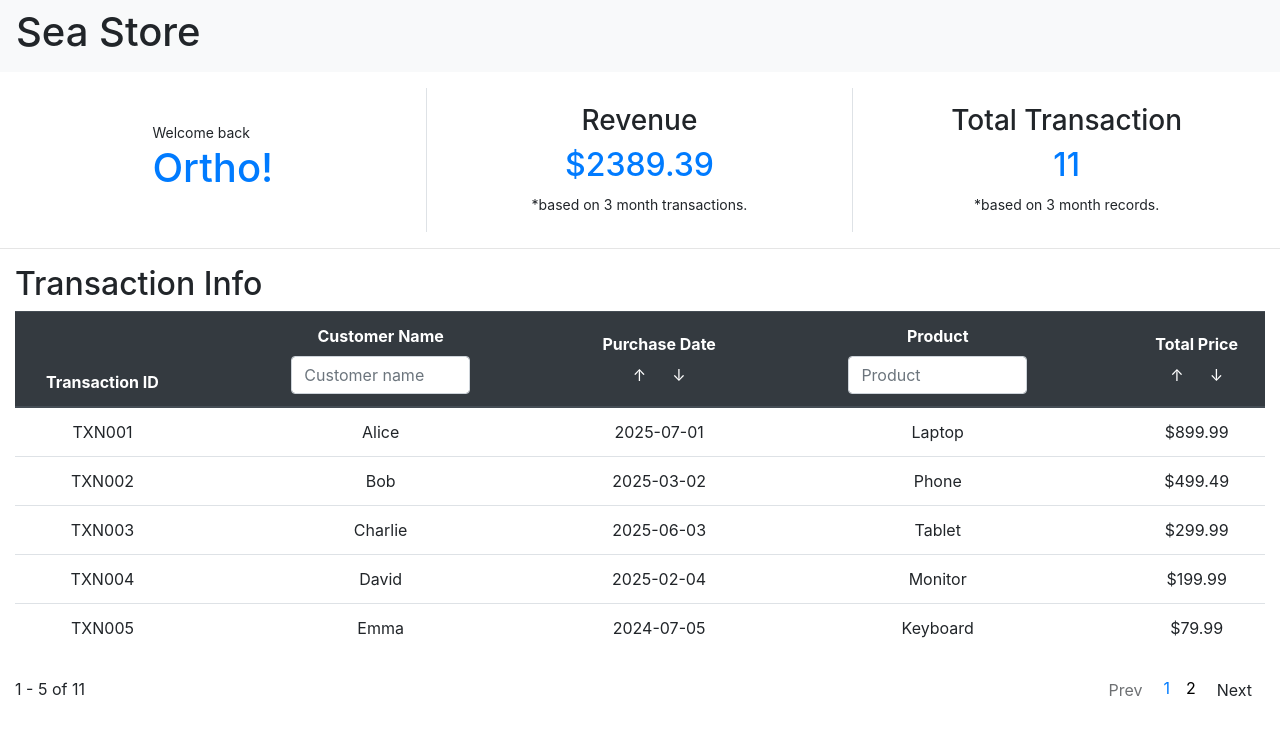
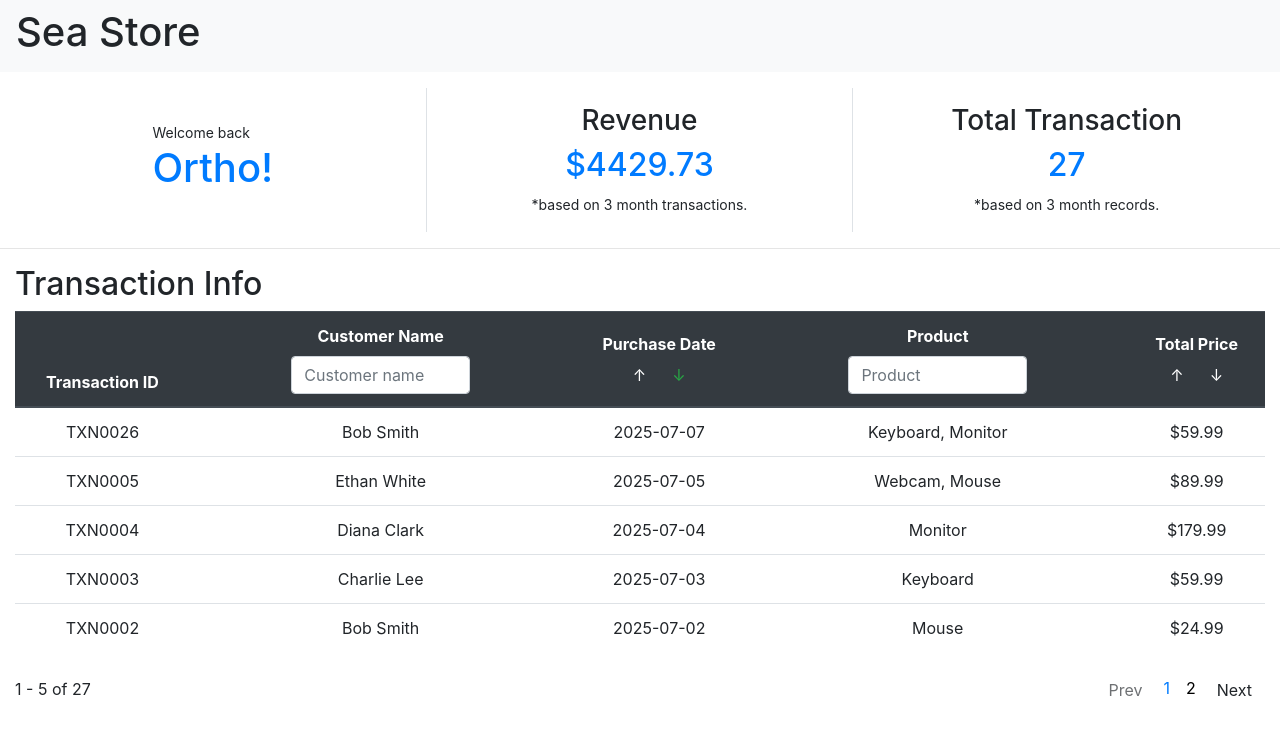
Before and after one commit to Sriprasanth8/customer-rewards, a React (Vite) app: page / in a window 1280 px wide. Shown: the top 734 px of the page. Built offline with nearby package versions, Linux system fonts and the light colour scheme.

Commit message:
Updated dataset and README.md

```diff
--- a/src/components/customerRewardsUI/transactionTable.jsx
+++ b/src/components/customerRewardsUI/transactionTable.jsx
@@ -6,7 +6,7 @@ import styles from "./customerReward.module.css";
 
 
 const TransactionTable = (prop) => {
-    const [sortConfig, setSortConfig] = useState({ key: "", direction: "" });
+    const [sortConfig, setSortConfig] = useState({ key: "purchaseDate", direction: "desc" });
     const [searchProduct, setSearchProduct] = useState("");
 
     var txn = prop.cusInfo.transactions;
--- a/src/components/dashBoard/dashBoard.jsx
+++ b/src/components/dashBoard/dashBoard.jsx
@@ -12,7 +12,7 @@ const DashBoard = () => {
     const [selectedCustomerId, setSelectedCustomerId] = useState(0);
     const [searchName, setSearchName] = useState("");
     const [searchProduct, setSearchProduct] = useState("");
-    const [sortConfig, setSortConfig] = useState({ key: "", direction: "" });
+    const [sortConfig, setSortConfig] = useState({ key: "purchaseDate", direction: "desc" });
     const [toogle, setToogle] = useState(false);
     const itemsPerPage = 5;
 
--- a/src/json/sampleData.js
+++ b/src/json/sampleData.js
@@ -1,195 +1,395 @@
 export const sampleTransactions = [
-    { transactionId: "TXN001", customerId : 1 , customerName: "Alice", purchaseDate: "2025-07-01", product: "Laptop", totalPrice: 899.99 },
-    { transactionId: "TXN002", customerId : 2 , customerName: "Bob", purchaseDate: "2025-03-02", product: "Phone", totalPrice: 499.49 },
-    { transactionId: "TXN003", customerId : 3 , customerName: "Charlie", purchaseDate: "2025-06-03", product: "Tablet", totalPrice: 299.99 },
-    { transactionId: "TXN004", customerId : 4 , customerName: "David", purchaseDate: "2025-02-04", product: "Monitor", totalPrice: 199.99 },
-    { transactionId: "TXN005", customerId : 5 , customerName: "Emma", purchaseDate: "2024-07-05", product: "Keyboard", totalPrice: 79.99 },
-    { transactionId: "TXN006", customerId : 6 , customerName: "Frank", purchaseDate: "2025-05-06", product: "Mouse", totalPrice: 39.99 },
-    { transactionId: "TXN007", customerId : 7 , customerName: "Grace", purchaseDate: "2025-05-07", product: "Charger", totalPrice: 29.99 },
-    { transactionId: "TXN008", customerId : 8 , customerName: "Henry", purchaseDate: "2025-06-08", product: "Headphones", totalPrice: 89.99 },
-    { transactionId: "TXN009", customerId : 9 , customerName: "Ivy", purchaseDate: "2025-01-09", product: "Webcam", totalPrice: 49.99 },
-    { transactionId: "TXN010", customerId : 10 , customerName: "Jack", purchaseDate: "2025-05-10", product: "Speaker", totalPrice: 99.99 },
-    { transactionId: "TXN011", customerId : 1 , customerName: "Alice", purchaseDate: "2025-03-10", product: "Speaker", totalPrice: 99.99 },
+  { transactionId: "TXN0001", customerId: 1001, customerName: "Alice Johnson", purchaseDate: "2025-07-01", product: "Laptop, Keyboard", totalPrice: 899.99 },
+  { transactionId: "TXN0002", customerId: 1002, customerName: "Bob Smith", purchaseDate: "2025-07-02", product: "Mouse", totalPrice: 24.99 },
+  { transactionId: "TXN0026", customerId: 1002, customerName: "Bob Smith", purchaseDate: "2025-07-07", product: "Keyboard, Monitor", totalPrice: 59.99 },
+  { transactionId: "TXN0003", customerId: 1003, customerName: "Charlie Lee", purchaseDate: "2025-07-03", product: "Keyboard", totalPrice: 59.99 },
+  { transactionId: "TXN0004", customerId: 1004, customerName: "Diana Clark", purchaseDate: "2025-07-04", product: "Monitor", totalPrice: 179.99 },
+  { transactionId: "TXN0005", customerId: 1005, customerName: "Ethan White", purchaseDate: "2025-07-05", product: "Webcam, Mouse", totalPrice: 89.99 },
+
+  { transactionId: "TXN0006", customerId: 1006, customerName: "Fiona Martin", purchaseDate: "2025-06-01", product: "Tablet, USB Hub", totalPrice: 329.99 },
+  { transactionId: "TXN0007", customerId: 1007, customerName: "George Hall", purchaseDate: "2025-06-03", product: "Smartwatch", totalPrice: 199.99 },
+  { transactionId: "TXN0008", customerId: 1008, customerName: "Hannah Adams", purchaseDate: "2025-06-10", product: "USB Hub", totalPrice: 39.99 },
+  { transactionId: "TXN0027", customerId: 1008, customerName: "Hannah Adams", purchaseDate: "2025-05-26", product: "Laptop Stand, Mouse, Keyboard", totalPrice: 49.99 },
+  { transactionId: "TXN0009", customerId: 1009, customerName: "Ian Wright", purchaseDate: "2025-06-15", product: "Bluetooth Speaker", totalPrice: 99.99 },
+  { transactionId: "TXN0010", customerId: 1010, customerName: "Julia Baker", purchaseDate: "2025-06-20", product: "Laptop Stand", totalPrice: 49.99 },
+
+  { transactionId: "TXN0011", customerId: 1011, customerName: "Kevin Davis", purchaseDate: "2025-05-02", product: "Camera", totalPrice: 399.99 },
+  { transactionId: "TXN0012", customerId: 1012, customerName: "Laura Scott", purchaseDate: "2025-05-06", product: "Desk Lamp, Camera", totalPrice: 29.99 },
+  { transactionId: "TXN0013", customerId: 1013, customerName: "Michael Young", purchaseDate: "2025-05-10", product: "Mechanical Keyboard", totalPrice: 109.99 },
+  { transactionId: "TXN0014", customerId: 1014, customerName: "Nina Evans", purchaseDate: "2025-05-15", product: "Power Bank, Mobile, Charger", totalPrice: 39.99 },
+  { transactionId: "TXN0015", customerId: 1015, customerName: "Oscar Turner", purchaseDate: "2025-05-25", product: "Wi-Fi Router", totalPrice: 89.99 },
+
+  { transactionId: "TXN0016", customerId: 1016, customerName: "Paula Carter", purchaseDate: "2025-05-01", product: "Gaming Mouse", totalPrice: 59.99 },
+  { transactionId: "TXN0017", customerId: 1017, customerName: "Quincy Foster", purchaseDate: "2025-05-05", product: "Charger, Headphones", totalPrice: 129.99 },
+  { transactionId: "TXN0018", customerId: 1018, customerName: "Rachel Morgan", purchaseDate: "2025-05-12", product: "VR Headset", totalPrice: 499.99 },
+  { transactionId: "TXN0019", customerId: 1019, customerName: "Steven Price", purchaseDate: "2025-06-18", product: "Flash Drive, Pendrive", totalPrice: 19.99 },
+  { transactionId: "TXN0020", customerId: 1020, customerName: "Tina Brooks", purchaseDate: "2025-06-25", product: "Tripod", totalPrice: 44.99 },
+
+  { transactionId: "TXN0021", customerId: 1021, customerName: "Umar Bennett", purchaseDate: "2025-06-03", product: "Smartphone, Charger, Headphones", totalPrice: 699.99 },
+  { transactionId: "TXN0022", customerId: 1022, customerName: "Victoria Hughes", purchaseDate: "2025-05-08", product: "Smart Bulb", totalPrice: 29.99 },
+  { transactionId: "TXN0023", customerId: 1023, customerName: "William Perry", purchaseDate: "2025-05-14", product: "Microphone, Camera", totalPrice: 129.99 },
+  { transactionId: "TXN0024", customerId: 1024, customerName: "Xena Nichols", purchaseDate: "2025-07-01", product: "Extension Cable", totalPrice: 19.99 },
+  { transactionId: "TXN0025", customerId: 1025, customerName: "Yusuf Sanders", purchaseDate: "2025-07-02", product: "Ring Light, Pendrive", totalPrice: 39.99 }
 ];
 
 export const customerData = [
   {
-    "customerId": 1,
-    "customerName": "Alice Johnson",
-    "transactions": [
+    customerId: 1001,
+    customerName: "Alice Johnson",
+    transactions: [
       {
-        "transactionId": "TXN1001",
-        "purchaseDate": "2025-07-01",
-        "products": ["Smartphone", "Phone Case"],
-        "totalPrice": 731.97
+        transactionId: "TXN1001",
+        purchaseDate: "2025-07-01",
+        products: ["Laptop"],
+        totalPrice: 899.99
       },
       {
-        "transactionId": "TXN1002",
-        "purchaseDate": "2025-07-02",
-        "products": ["Laptop Bag", "Wireless Mouse"],
-        "totalPrice": 75.49
+        transactionId: "TXN1002",
+        purchaseDate: "2025-06-15",
+        products: ["Mouse", "Mouse Pad"],
+        totalPrice: 44.98
       },
       {
-        "transactionId": "TXN1003",
-        "purchaseDate": "2025-06-03",
-        "products": ["Tablet", "Stylus Pen"],
-        "totalPrice": 347.99
+        transactionId: "TXN1003",
+        purchaseDate: "2025-06-28",
+        products: ["HDMI Cable"],
+        totalPrice: 14.99
       },
       {
-        "transactionId": "TXN1004",
-        "purchaseDate": "2003-05-04",
-        "products": ["Smartwatch", "Watch Strap"],
-        "totalPrice": 224.98
+        transactionId: "TXN1004",
+        purchaseDate: "2025-05-12",
+        products: ["Laptop Stand", "Cooling Pad"],
+        totalPrice: 89.99
       },
       {
-        "transactionId": "TXN1005",
-        "purchaseDate": "2024-12-05",
-        "products": ["USB-C Cable", "Power Adapter"],
-        "totalPrice": 39.97
+        transactionId: "TXN1005",
+        purchaseDate: "2025-06-25",
+        products: ["USB Hub"],
+        totalPrice: 29.99
       }
     ]
   },
   {
-    "customerId": 2,
-    "customerName": "Bob Williams",
-    "transactions": [
+    customerId: 1002,
+    customerName: "Bob Smith",
+    transactions: [
       {
-        "transactionId": "TXN1006",
-        "purchaseDate": "2025-07-01",
-        "products": ["Monitor", "HDMI Cable"],
-        "totalPrice": 209.97
+        transactionId: "TXN1006",
+        purchaseDate: "2025-07-02",
+        products: ["Mouse"],
+        totalPrice: 24.99
       },
       {
-        "transactionId": "TXN1007",
-        "purchaseDate": "2025-07-02",
-        "products": ["Mechanical Keyboard", "Mouse Pad"],
-        "totalPrice": 132.45
+        transactionId: "TXN1007",
+        purchaseDate: "2025-06-10",
+        products: ["Keyboard", "Keycap Set"],
+        totalPrice: 89.99
       },
       {
-        "transactionId": "TXN1008",
-        "purchaseDate": "2025-07-03",
-        "products": ["Webcam", "Ring Light"],
-        "totalPrice": 120.99
+        transactionId: "TXN1008",
+        purchaseDate: "2025-05-18",
+        products: ["Bluetooth Adapter"],
+        totalPrice: 19.99
       },
       {
-        "transactionId": "TXN1009",
-        "purchaseDate": "2025-07-04",
-        "products": ["Bluetooth Speaker", "Aux Cable"],
-        "totalPrice": 69.99
+        transactionId: "TXN1009",
+        purchaseDate: "2025-05-30",
+        products: ["Wireless Charger"],
+        totalPrice: 29.99
       },
       {
-        "transactionId": "TXN1010",
-        "purchaseDate": "2025-07-05",
-        "products": ["Laptop Stand", "Desk Lamp"],
-        "totalPrice": 82.94
+        transactionId: "TXN1010",
+        purchaseDate: "2025-05-08",
+        products: ["USB-C Cable"],
+        totalPrice: 12.99
       }
     ]
   },
   {
-    "customerId": 3,
-    "customerName": "Catherine Lee",
-    "transactions": [
+    customerId: 1003,
+    customerName: "Charlie Lee",
+    transactions: [
       {
-        "transactionId": "TXN1011",
-        "purchaseDate": "2025-07-01",
-        "products": ["Tablet", "Tablet Cover"],
-        "totalPrice": 428.99
+        transactionId: "TXN1011",
+        purchaseDate: "2025-07-03",
+        products: ["Keyboard"],
+        totalPrice: 59.99
       },
       {
-        "transactionId": "TXN1012",
-        "purchaseDate": "2025-07-02",
-        "products": ["Smartphone", "Wireless Charger"],
-        "totalPrice": 779.98
+        transactionId: "TXN1012",
+        purchaseDate: "2025-06-01",
+        products: ["Desk Mat", "Monitor Riser"],
+        totalPrice: 49.99
       },
       {
-        "transactionId": "TXN1013",
-        "purchaseDate": "2025-07-03",
-        "products": ["Earbuds"],
-        "totalPrice": 79.98
+        transactionId: "TXN1013",
+        purchaseDate: "2025-06-20",
+        products: ["Gaming Mouse"],
+        totalPrice: 64.99
       },
       {
-        "transactionId": "TXN1014",
-        "purchaseDate": "2025-07-04",
-        "products": ["Phone Tripod", "Camera Lens Kit"],
-        "totalPrice": 69.98
+        transactionId: "TXN1014",
+        purchaseDate: "2025-05-05",
+        products: ["Keycaps"],
+        totalPrice: 24.99
       },
       {
-        "transactionId": "TXN1015",
-        "purchaseDate": "2025-07-05",
-        "products": ["Bluetooth Adapter", "Extension Cord"],
-        "totalPrice": 38.97
+        transactionId: "TXN1015",
+        purchaseDate: "2025-05-18",
+        products: ["Power Bank"],
+        totalPrice: 39.99
       }
     ]
   },
   {
-    "customerId": 4,
-    "customerName": "Daniel Smith",
-    "transactions": [
+    customerId: 1004,
+    customerName: "Diana Clark",
+    transactions: [
       {
-        "transactionId": "TXN1016",
-        "purchaseDate": "2025-07-01",
-        "products": ["Gaming Mouse", "Mouse Bungee"],
-        "totalPrice": 74.98
+        transactionId: "TXN1016",
+        purchaseDate: "2025-07-04",
+        products: ["Monitor"],
+        totalPrice: 179.99
       },
       {
-        "transactionId": "TXN1017",
-        "purchaseDate": "2025-07-02",
-        "products": ["Mechanical Keyboard", "Keycaps"],
-        "totalPrice": 154.98
+        transactionId: "TXN1017",
+        purchaseDate: "2025-06-09",
+        products: ["Monitor Arm"],
+        totalPrice: 59.99
       },
       {
-        "transactionId": "TXN1018",
-        "purchaseDate": "2025-07-03",
-        "products": ["Gaming Chair"],
-        "totalPrice": 249.99
+        transactionId: "TXN1018",
+        purchaseDate: "2025-05-01",
+        products: ["HDMI Switch", "HDMI Cable"],
+        totalPrice: 34.99
       },
       {
-        "transactionId": "TXN1019",
-        "purchaseDate": "2025-07-04",
-        "products": ["Desk Mat", "Cable Organizer"],
-        "totalPrice": 29.98
+        transactionId: "TXN1019",
+        purchaseDate: "2025-05-22",
+        products: ["Anti-glare Screen"],
+        totalPrice: 19.99
       },
       {
-        "transactionId": "TXN1020",
-        "purchaseDate": "2025-07-05",
-        "products": ["Wi-Fi Router"],
-        "totalPrice": 99.99
+        transactionId: "TXN1020",
+        purchaseDate: "2025-06-15",
+        products: ["Desk Lamp"],
+        totalPrice: 27.99
       }
     ]
   },
   {
-    "customerId": 5,
-    "customerName": "Emma Davis",
-    "transactions": [
+    customerId: 1005,
+    customerName: "Ethan White",
+    transactions: [
       {
-        "transactionId": "TXN1021",
-        "purchaseDate": "2025-07-01",
-        "products": ["Earbuds", "Ear Tips"],
-        "totalPrice": 49.98
+        transactionId: "TXN1021",
+        purchaseDate: "2025-07-05",
+        products: ["Webcam"],
+        totalPrice: 89.99
       },
       {
-        "transactionId": "TXN1022",
-        "purchaseDate": "2025-07-02",
-        "products": ["Laptop Stand", "Cooling Pad"],
-        "totalPrice": 79.98
+        transactionId: "TXN1022",
+        purchaseDate: "2025-06-12",
+        products: ["Tripod", "Ring Light"],
+        totalPrice: 74.99
       },
       {
-        "transactionId": "TXN1023",
-        "purchaseDate": "2025-07-03",
-        "products": ["Portable SSD", "Data Cable"],
-        "totalPrice": 159.99
+        transactionId: "TXN1023",
+        purchaseDate: "2025-06-28",
+        products: ["Webcam Cover"],
+        totalPrice: 9.99
       },
       {
-        "transactionId": "TXN1024",
-        "purchaseDate": "2025-07-04",
-        "products": ["Keyboard Cover"],
-        "totalPrice": 12.0
+        transactionId: "TXN1024",
+        purchaseDate: "2025-05-07",
+        products: ["Microphone"],
+        totalPrice: 129.99
       },
       {
-        "transactionId": "TXN1025",
-        "purchaseDate": "2025-07-05",
-        "products": ["Desk Lamp", "LED Bulb"],
-        "totalPrice": 42.95
+        transactionId: "TXN1025",
+        purchaseDate: "2025-06-22",
+        products: ["USB Cable"],
+        totalPrice: 14.99
+      }
+    ]
+  },
+  {
+    customerId: 1006,
+    customerName: "Fiona Martin",
+    transactions: [
+      {
+        transactionId: "TXN1026",
+        purchaseDate: "2025-07-01",
+        products: ["Tablet"],
+        totalPrice: 329.99
+      },
+      {
+        transactionId: "TXN1027",
+        purchaseDate: "2025-06-05",
+        products: ["Tablet Cover", "Stylus Pen"],
+        totalPrice: 59.99
+      },
+      {
+        transactionId: "TXN1028",
+        purchaseDate: "2025-06-20",
+        products: ["Wireless Charger"],
+        totalPrice: 24.99
+      },
+      {
+        transactionId: "TXN1029",
+        purchaseDate: "2025-05-15",
+        products: ["USB-C Cable"],
+        totalPrice: 14.99
+      },
+      {
+        transactionId: "TXN1030",
+        purchaseDate: "2025-04-25",
+        products: ["Portable SSD"],
+        totalPrice: 129.99
+      }
+    ]
+  },
+  {
+    customerId: 1007,
+    customerName: "George Hall",
+    transactions: [
+      {
+        transactionId: "TXN1031",
+        purchaseDate: "2025-07-03",
+        products: ["Smartwatch"],
+        totalPrice: 199.99
+      },
+      {
+        transactionId: "TXN1032",
+        purchaseDate: "2025-06-11",
+        products: ["Watch Strap", "Smartwatch Case"],
+        totalPrice: 39.99
+      },
+      {
+        transactionId: "TXN1033",
+        purchaseDate: "2025-06-25",
+        products: ["Charging Dock"],
+        totalPrice: 29.99
+      },
+      {
+        transactionId: "TXN1034",
+        purchaseDate: "2025-05-04",
+        products: ["Fitness Band"],
+        totalPrice: 89.99
+      },
+      {
+        transactionId: "TXN1035",
+        purchaseDate: "2025-04-15",
+        products: ["Bluetooth Earbuds"],
+        totalPrice: 59.99
+      }
+    ]
+  },
+  {
+    customerId: 1008,
+    customerName: "Hannah Adams",
+    transactions: [
+      {
+        transactionId: "TXN1036",
+        purchaseDate: "2025-07-04",
+        products: ["USB Hub"],
+        totalPrice: 39.99
+      },
+      {
+        transactionId: "TXN1037",
+        purchaseDate: "2025-06-06",
+        products: ["Cable Organizer", "USB Cable"],
+        totalPrice: 19.99
+      },
+      {
+        transactionId: "TXN1038",
+        purchaseDate: "2025-06-18",
+        products: ["Power Extension"],
+        totalPrice: 24.99
+      },
+      {
+        transactionId: "TXN1039",
+        purchaseDate: "2025-05-10",
+        products: ["Surge Protector"],
+        totalPrice: 34.99
+      },
+      {
+        transactionId: "TXN1040",
+        purchaseDate: "2025-04-28",
+        products: ["Wireless Adapter"],
+        totalPrice: 29.99
+      }
+    ]
+  },
+  {
+    customerId: 1009,
+    customerName: "Ian Wright",
+    transactions: [
+      {
+        transactionId: "TXN1041",
+        purchaseDate: "2025-07-02",
+        products: ["Bluetooth Speaker"],
+        totalPrice: 99.99
+      },
+      {
+        transactionId: "TXN1042",
+        purchaseDate: "2025-06-12",
+        products: ["Aux Cable"],
+        totalPrice: 9.99
+      },
+      {
+        transactionId: "TXN1043",
+        purchaseDate: "2025-06-23",
+        products: ["Car Charger"],
+        totalPrice: 19.99
+      },
+      {
+        transactionId: "TXN1044",
+        purchaseDate: "2025-05-09",
+        products: ["Power Bank"],
+        totalPrice: 39.99
+      },
+      {
+        transactionId: "TXN1045",
+        purchaseDate: "2025-04-17",
+        products: ["Headphones"],
+        totalPrice: 89.99
+      }
+    ]
+  },
+  {
+    customerId: 1010,
+    customerName: "Julia Baker",
+    transactions: [
+      {
+        transactionId: "TXN1046",
+        purchaseDate: "2025-07-05",
+        products: ["Laptop Stand"],
+        totalPrice: 49.99
+      },
+      {
+        transactionId: "TXN1047",
+        purchaseDate: "2025-06-07",
+        products: ["Cooling Pad"],
+        totalPrice: 34.99
+      },
+      {
+        transactionId: "TXN1048",
+        purchaseDate: "2025-06-19",
+        products: ["Desk Organizer"],
+        totalPrice: 24.99
+      },
+      {
+        transactionId: "TXN1049",
+        purchaseDate: "2025-05-11",
+        products: ["LED Desk Lamp"],
+        totalPrice: 39.99
+      },
+      {
+        transactionId: "TXN1050",
+        purchaseDate: "2025-04-24",
+        products: ["Cable Ties", "Mini USB Hub"],
+        totalPrice: 17.99
       }
     ]
   }
```
Also changed, not shown: 1 other file (tests, documents, lock files or other folders).
